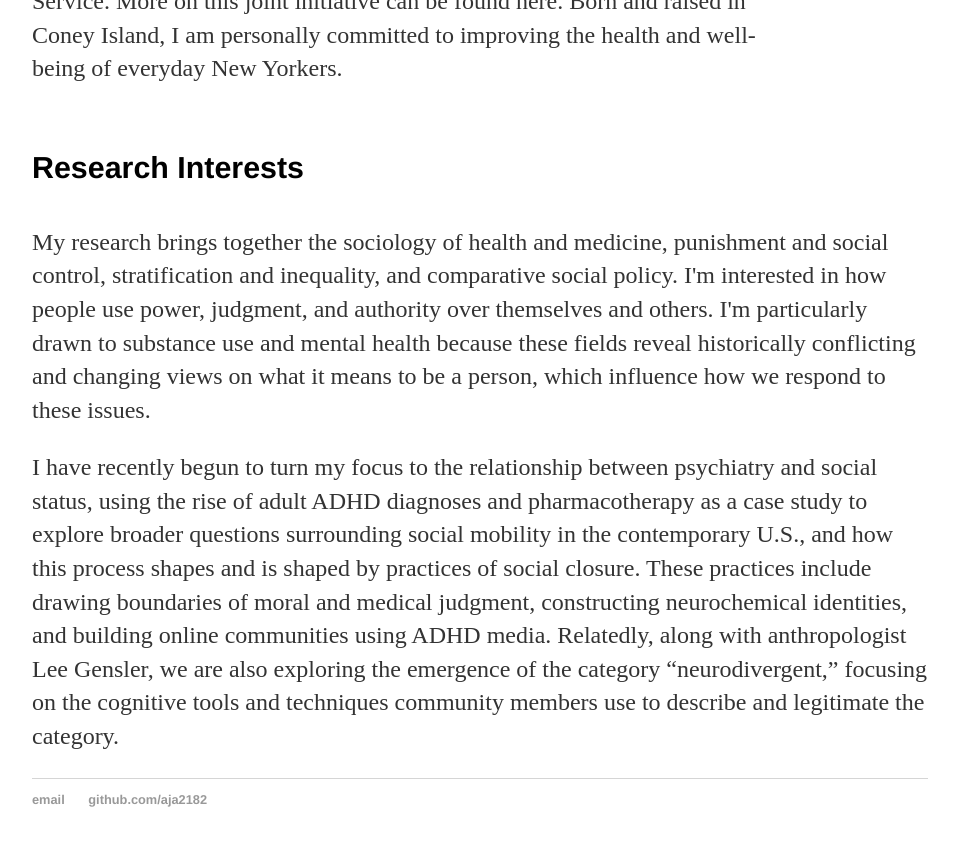
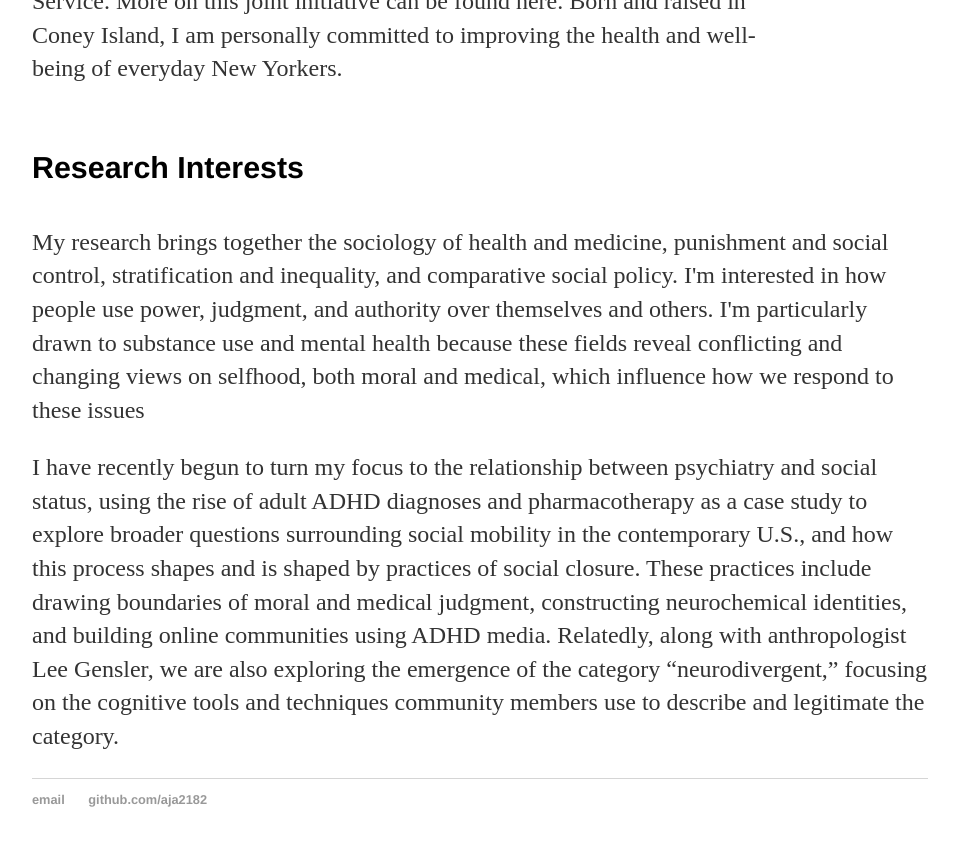
Before and after one commit to aja2182/aja2182.github.io, a Jekyll site: the page built from about/index.html, in a window 1280 px wide, cut to the strip 347-1196 px from the top of the page. Shown: the top 846 px of the strip, without its empty margins (160-1118 px from the left). Built offline with Jekyll 4.4.1, drawn with Linux system fonts in a browser that asks for light colours.

Commit message:
Update index.html

```diff
--- a/about/index.html
+++ b/about/index.html
@@ -34,7 +34,7 @@
 
     <h4>Research Interests</h4>
 
-    <p> My research brings together the sociology of health and medicine, punishment and social control, stratification and inequality, and comparative social policy. I'm interested in how people use power, judgment, and authority over themselves and others. I'm particularly drawn to substance use and mental health because these fields reveal historically conflicting and changing views on what it means to be a person, which influence how we respond to these issues. </p>
+    <p> My research brings together the sociology of health and medicine, punishment and social control, stratification and inequality, and comparative social policy. I'm interested in how people use power, judgment, and authority over themselves and others. I'm particularly drawn to substance use and mental health because these fields reveal conflicting and changing views on selfhood, both moral and medical, which influence how we respond to these issues </p>
 
     <p>I have recently begun to turn my focus to the relationship between psychiatry and social status, using the rise of adult ADHD diagnoses and pharmacotherapy as a case study to explore broader questions surrounding social mobility in the contemporary U.S., and how this process shapes and is shaped by practices of social closure. These practices include drawing boundaries of moral and medical judgment, constructing neurochemical identities, and building online communities using ADHD media. Relatedly, along with anthropologist Lee Gensler, we are also exploring the emergence of the category “neurodivergent,” focusing on the cognitive tools and techniques community members use to describe and legitimate the category. </p>
 
```
